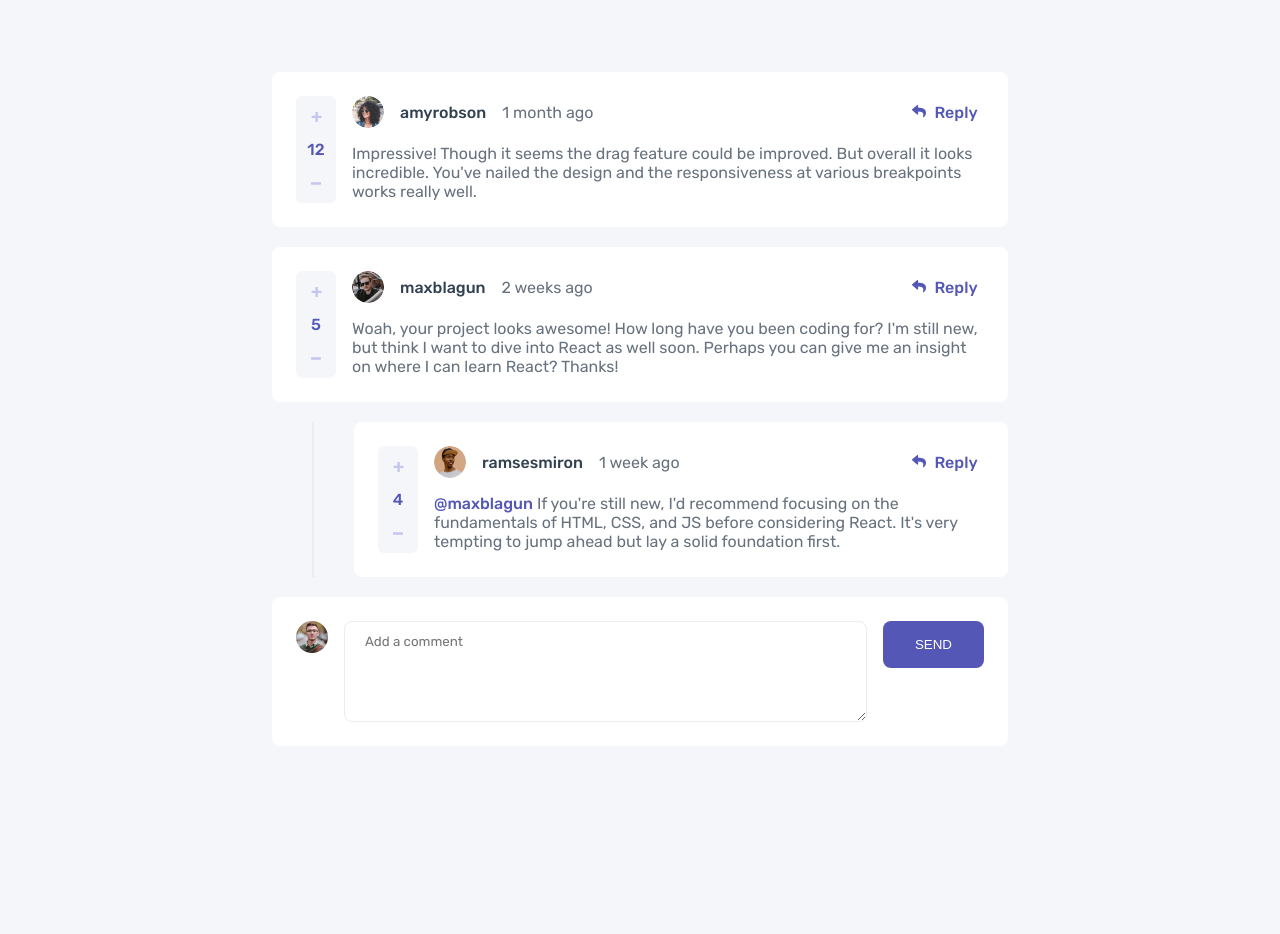
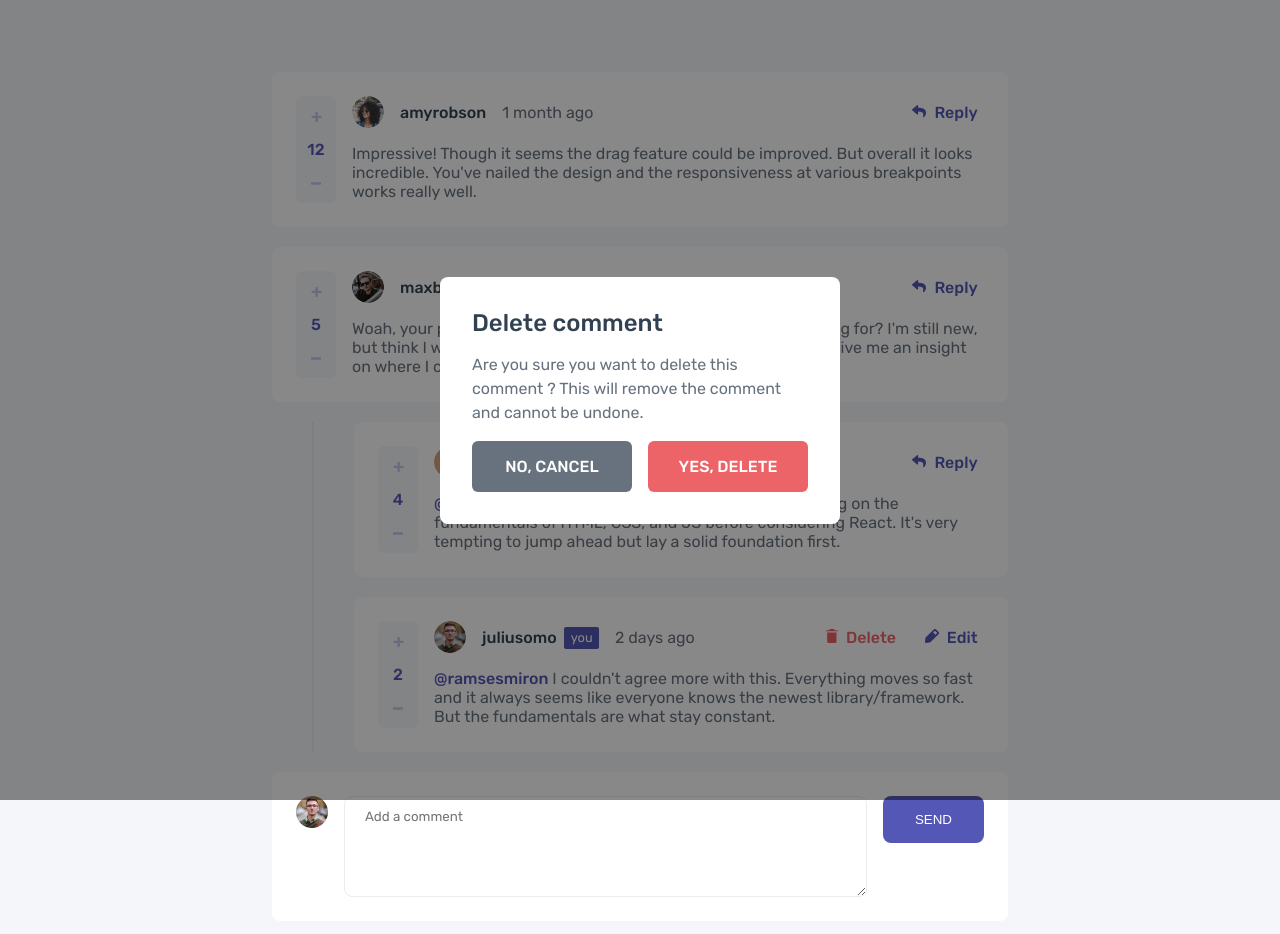
Before and after one commit to hissalht/interactive-comments-section, a Vue app: page / in a window 1280 px wide. Both pictures are taken after a click on the button "Delete". Shown: the top 934 px of the page. Before the commit the page ends 818 px from the top, so only its background shows below. Built offline with nearby package versions, Linux system fonts and the light colour scheme.

Commit message:
add confirmation modal on comment deletion

```diff
--- a/src/components/Comment.vue
+++ b/src/components/Comment.vue
@@ -4,6 +4,7 @@
 import { CommentStatus, IComment } from "../types";
 import { getUniqueId } from "../utils";
 import CommentScore from "./CommentScore.vue";
+import DeleteModal from "./DeleteModal.vue";
 
 const props = defineProps<{
   data: IComment;
@@ -34,6 +35,8 @@
   store.updateComment(props.data.id, contentValue.value);
   isUpdating.value = false;
 }
+
+const showConfirmationModal = ref(false);
 </script>
 
 <template>
@@ -75,7 +78,7 @@
       <button
         v-if="isCurrentUser"
         class="delete-button"
-        @click="store.deleteComment(data.id)"
+        @click="showConfirmationModal = true"
       >
         <svg
           aria-hidden="true"
@@ -149,6 +152,15 @@
       </span>
       {{ data.content }}
     </p>
+
+    <DeleteModal
+      :show="showConfirmationModal"
+      @confirm="
+        showConfirmationModal = false;
+        store.deleteComment(data.id);
+      "
+      @cancel="showConfirmationModal = false"
+    />
   </div>
 </template>
 
--- /dev/null
+++ b/src/components/DeleteModal.vue
@@ -0,0 +1,84 @@
+<script lang="ts" setup>
+import Modal from "./Modal.vue";
+
+defineProps<{
+  show: boolean;
+}>();
+
+defineEmits<{
+  (e: "confirm"): void;
+  (e: "cancel"): void;
+}>();
+</script>
+
+<template>
+  <Modal :show="show">
+    <div class="modal-content">
+      <p class="modal-header">Delete comment</p>
+      <div class="modal-body">
+        <p>
+          Are you sure you want to delete this comment ? This will remove the
+          comment and cannot be undone.
+        </p>
+      </div>
+      <div class="modal-actions">
+        <button class="cancel-button" @click="$emit('cancel')">
+          No, cancel
+        </button>
+        <button class="confirm-button" @click="$emit('confirm')">
+          Yes, delete
+        </button>
+      </div>
+    </div>
+  </Modal>
+</template>
+
+<style scoped>
+.modal-content {
+  display: grid;
+  grid-auto-flow: row;
+  gap: 1rem;
+}
+
+.modal-header {
+  font-size: 1.5rem;
+  font-weight: 500;
+  color: var(--dark-blue);
+  margin: 0;
+}
+
+.modal-body {
+  color: var(--grayish-blue);
+  line-height: 1.5;
+}
+
+.modal-body p {
+  margin: 0;
+}
+
+.modal-actions {
+  display: grid;
+  gap: 1rem;
+  grid-template-columns: 1fr 1fr;
+}
+
+.confirm-button,
+.cancel-button {
+  padding: 1rem;
+  text-transform: uppercase;
+  font-weight: 500;
+  color: var(--white);
+  border: none;
+  border-radius: 6px;
+  font-size: inherit;
+  font-family: inherit;
+  cursor: pointer;
+}
+
+.confirm-button {
+  background-color: var(--soft-red);
+}
+.cancel-button {
+  background-color: var(--grayish-blue);
+}
+</style>
--- /dev/null
+++ b/src/components/Modal.vue
@@ -0,0 +1,41 @@
+<script lang="ts" setup>
+import { ref, watch } from "vue";
+
+const props = defineProps<{
+  show: boolean;
+}>();
+
+const dialogRef = ref<HTMLDialogElement>();
+
+watch(
+  () => props.show,
+  (show) => {
+    if (show) {
+      dialogRef.value?.showModal();
+    } else {
+      dialogRef.value?.close();
+    }
+  }
+);
+</script>
+
+<template>
+  <Teleport to="body">
+    <dialog ref="dialogRef" class="modal">
+      <slot />
+    </dialog>
+  </Teleport>
+</template>
+
+<style scoped>
+.modal {
+  padding: 2rem;
+  border: none;
+  border-radius: 8px;
+  max-width: 25rem;
+}
+
+.modal::backdrop {
+  background-color: #0007;
+}
+</style>
```
